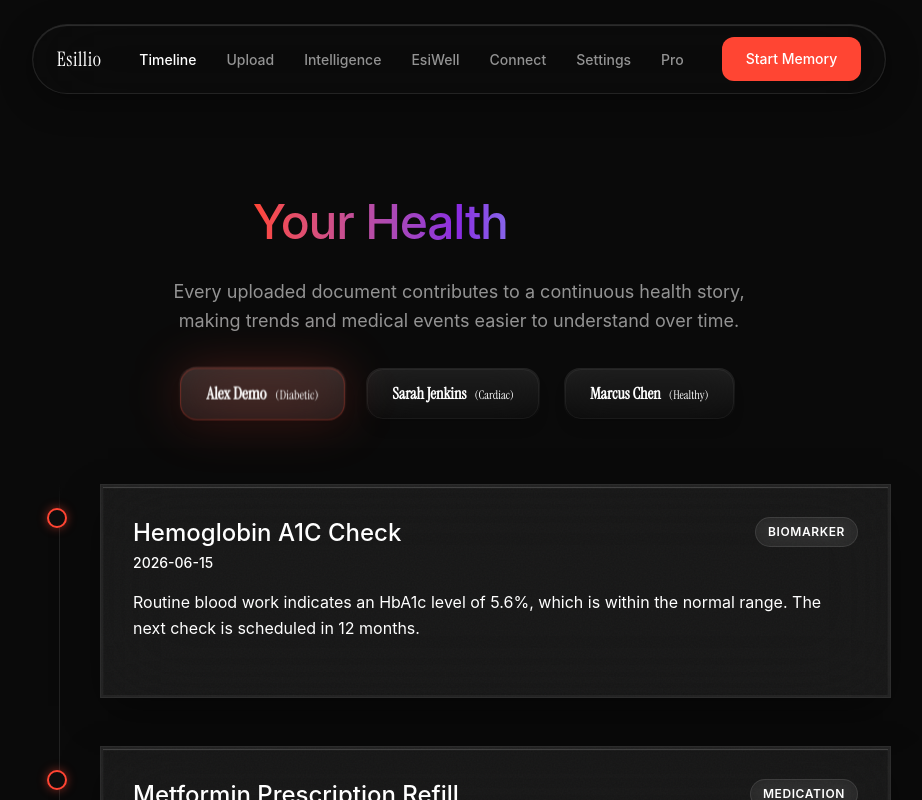
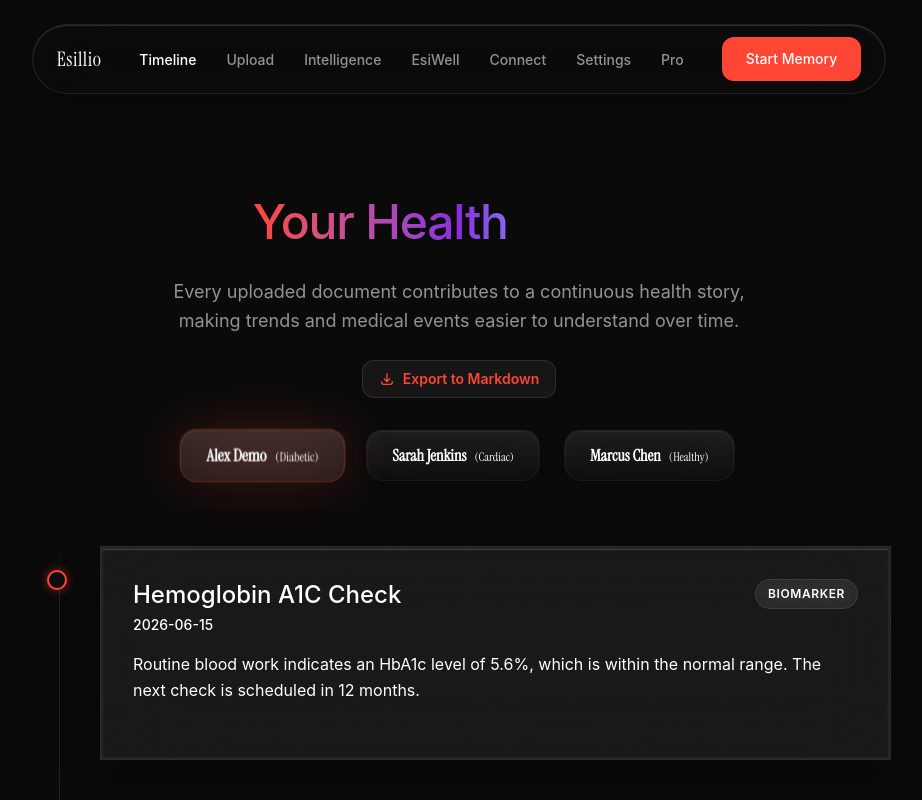
Before and after one commit to z99wE/Esillio_OS, a React (Vite) app in the folder web/: page /timeline in a window 1280 px wide. Shown: the top 800 px of the page, without its empty margins (181-1103 px from the left). Built offline with nearby package versions, Linux system fonts and the light colour scheme; no server answers; sample sign-in values are in the browser's storage.

Commit message:
feat: Add markdown export and update Auth styling

```diff
--- a/web/src/pages/Auth.jsx
+++ b/web/src/pages/Auth.jsx
@@ -42,7 +42,7 @@ export default function Auth() {
                 </p>
             </div>
 
-            <div className="bg-background/40 backdrop-blur-3xl rounded-3xl p-8 shadow-2xl border border-white/5 relative overflow-hidden">
+            <div className="glass-card rounded-3xl p-8 relative overflow-hidden hover-glow transition-all duration-300">
                 <form onSubmit={handleAuth} className="flex flex-col gap-4 relative z-10">
                     <div>
                         <label className="text-sm font-semibold text-text-secondary mb-1 block">Email</label>
--- a/web/src/pages/Timeline.jsx
+++ b/web/src/pages/Timeline.jsx
@@ -17,6 +17,29 @@ export default function Timeline() {
         timelineEvents = Array.isArray(timeline) ? timeline : (timeline?.events || timeline?.timeline || []);
     }
 
+    const exportToMarkdown = () => {
+        if (!timelineEvents || timelineEvents.length === 0) return;
+
+        let md = `# My Health Timeline\n\n`;
+        timelineEvents.forEach(event => {
+            md += `### ${event.title}\n`;
+            if (event.date) md += `**Date:** ${event.date}\n`;
+            md += `**Category:** ${event.category || "Clinical Event"}\n\n`;
+            if (event.description) md += `${event.description}\n\n`;
+            md += `---\n\n`;
+        });
+
+        const blob = new Blob([md], { type: 'text/markdown' });
+        const url = URL.createObjectURL(blob);
+        const a = document.createElement('a');
+        a.href = url;
+        a.download = 'esillio_health_timeline.md';
+        document.body.appendChild(a);
+        a.click();
+        document.body.removeChild(a);
+        URL.revokeObjectURL(url);
+    };
+
     return (
         <div className="w-full max-w-4xl mx-auto py-16 px-4 relative z-10">
             <div className="text-center mb-8 flex flex-col items-center">
@@ -27,6 +50,17 @@ export default function Timeline() {
                     Every uploaded document contributes to a continuous health story,
                     making trends and medical events easier to understand over time.
                 </p>
+                {timelineEvents.length > 0 && (
+                    <button
+                        onClick={exportToMarkdown}
+                        className="mt-6 px-4 py-2 rounded-xl bg-white/5 border border-white/10 text-brand-primary text-sm font-semibold hover:bg-white/10 transition-colors flex items-center gap-2"
+                    >
+                        <svg className="w-4 h-4" fill="none" stroke="currentColor" viewBox="0 0 24 24">
+                            <path strokeLinecap="round" strokeLinejoin="round" strokeWidth="2" d="M4 16v1a3 3 0 003 3h10a3 3 0 003-3v-1m-4-4l-4 4m0 0l-4-4m4 4V4"></path>
+                        </svg>
+                        Export to Markdown
+                    </button>
+                )}
             </div>
 
             {/* Patient Selector (Demo Mode) */}
```
